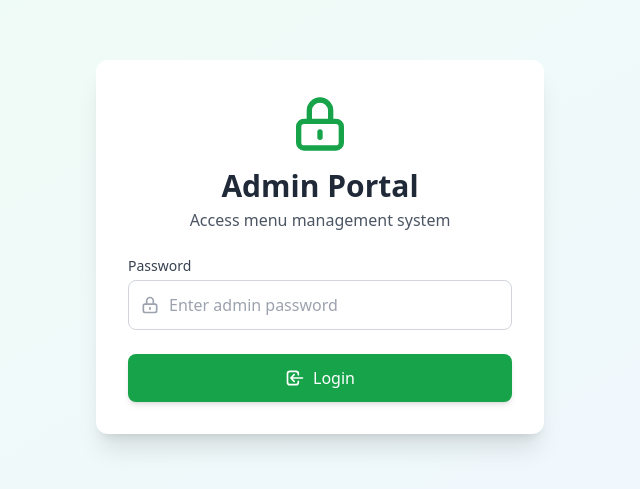
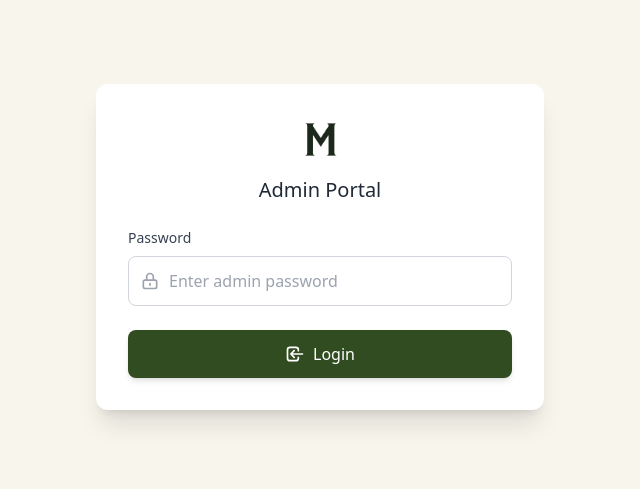
Before and after one commit to Ninecamp/marieta-frontend, a React (Vite) app: page /admin in a window 1280 px wide. Shown: the part 153-642 px from the top of the page, without its empty margins (320-960 px from the left). Built offline with nearby package versions, Linux system fonts and the light colour scheme.

Commit message:
Enhance Admin component with PDF fetching state and update file size limit to 25MB

```diff
--- a/src/components/Admin.jsx
+++ b/src/components/Admin.jsx
@@ -23,12 +23,14 @@ const Admin = () => {
     barPdf: false,
   });
   const navigate = useNavigate();
+  const [fetching, setFetching] = useState(false);
 
   useEffect(() => {
     const auth = localStorage.getItem("admin_auth");
     if (!auth) {
       return;
     }
+    setFetching(true);
     checkPdfAvailability().then((data) => {
       setPdfAvailability(data);
       if (data.foodPdf) {
@@ -37,6 +39,7 @@ const Admin = () => {
       if (data.barPdf) {
         setCurrentBarPdf({ filename: "bar-menu.pdf" });
       }
+      setFetching(false);
     });
   }, []);
 
@@ -53,11 +56,9 @@ const Admin = () => {
       localStorage.setItem("admin_auth", "true");
       setMessage({ text: "Login successful!", type: "success" });
 
-      // Check PDF availability after successful login
       const availabilityData = await checkPdfAvailability();
       setPdfAvailability(availabilityData);
 
-      // Update current PDF states based on availability
       if (availabilityData.foodPdf) {
         setCurrentFoodPdf({ filename: "food-menu.pdf" });
       }
@@ -85,10 +86,9 @@ const Admin = () => {
       return;
     }
 
-    // Check file size (limit to 10MB)
-    if (file.size > 10 * 1024 * 1024) {
+    if (file.size > 25 * 1024 * 1024) {
       setMessage({
-        text: "File is too large. Maximum size is 10MB.",
+        text: "File is too large. Maximum size is 25MB.",
         type: "error",
       });
       return;
@@ -118,8 +118,7 @@ const Admin = () => {
     setMessage({ text: `Uploading ${type} menu...`, type: "info" });
 
     try {
-      // Use the new uploadPdf function
-      const response = await uploadPdf(selectedFile, type);
+      await uploadPdf(selectedFile, type);
 
       if (type === "food") {
         setFoodPdf(null);
@@ -151,7 +150,6 @@ const Admin = () => {
   };
 
   const handlePdfDownload = async (type) => {
-    // Check if PDF is available before downloading
     const isPdfAvailable =
       type === "food" ? pdfAvailability.foodPdf : pdfAvailability.barPdf;
 
@@ -167,7 +165,6 @@ const Admin = () => {
 
     try {
       setDownloading((prev) => ({ ...prev, [type]: true }));
-      // Use the new downloadPdf function
       await downloadPdf(type);
     } catch (error) {
       setMessage({
@@ -180,7 +177,6 @@ const Admin = () => {
   };
 
   const PdfCard = ({ title, currentPdf, pdfName, type }) => {
-    // Check if PDF is available for this card type
     const isPdfAvailable =
       type === "food" ? pdfAvailability.foodPdf : pdfAvailability.barPdf;
 
@@ -205,7 +201,6 @@ const Admin = () => {
         </h2>
 
         <div className="flex flex-col space-y-8">
-          {/* Current Menu Section */}
           <div className="bg-gray-50 p-6 rounded-xl border border-gray-200 hover:border-indigo-200 transition-colors">
             <h3 className="font-semibold text-gray-800 mb-4 flex items-center text-lg">
               <svg
@@ -225,7 +220,7 @@ const Admin = () => {
               Current Menu
             </h3>
 
-            {isPdfAvailable ? (
+            {isPdfAvailable  ? (
               <div className="flex flex-col sm:flex-row items-stretch sm:items-center gap-4">
                 <div className="flex-1 truncate text-sm text-gray-700 bg-white p-3 rounded-lg border border-gray-200 shadow-sm">
                   <div className="flex items-center">
@@ -317,14 +312,13 @@ const Admin = () => {
                     ></path>
                   </svg>
                   <p className="mt-2 text-sm text-gray-500">
-                    No current menu available
+                    {fetching ? "Fetching PDF..." : "No current menu available"}
                   </p>
                 </div>
               </div>
             )}
           </div>
 
-          {/* Upload New Menu Section */}
           <div className="border-t pt-6">
             <h3 className="font-semibold text-gray-800 mb-4 flex items-center text-lg">
               <svg
@@ -412,7 +406,7 @@ const Admin = () => {
                 </div>
 
                 <div className="text-xs text-gray-500 italic px-1">
-                  Only PDF files are accepted. Maximum size: 10MB.
+                  Only PDF files are accepted. Maximum size: 25MB.
                 </div>
               </div>
             </div>
@@ -478,27 +472,17 @@ const Admin = () => {
 
   if (!localStorage.getItem("admin_auth")) {
     return (
-      <div className="min-h-screen flex items-center justify-center bg-gradient-to-br from-green-50 to-blue-50 p-6">
+      <div className="h-dvh flex items-center justify-center bg-[#f8f5ed] p-6">
         <div className="bg-white p-8 rounded-xl shadow-xl w-full max-w-md">
-          <div className="text-center mb-6">
-            <svg
-              className="w-16 h-16 mx-auto text-green-600"
-              fill="none"
-              stroke="currentColor"
-              viewBox="0 0 24 24"
-              xmlns="http://www.w3.org/2000/svg"
-            >
-              <path
-                strokeLinecap="round"
-                strokeLinejoin="round"
-                strokeWidth="2"
-                d="M12 15v2m-6 4h12a2 2 0 002-2v-6a2 2 0 00-2-2H6a2 2 0 00-2 2v6a2 2 0 002 2zm10-10V7a4 4 0 00-8 0v4h8z"
-              ></path>
-            </svg>
-            <h1 className="text-3xl font-bold text-gray-800 mt-3">
+          <div className="text-center mb-6 flex flex-col items-center ">
+            <img
+              src="/png/M-logo-11Dark.png"
+              alt="Logo"
+              className="w-12 h-12 self-center"
+            />
+            <h1 className="text-xl font-medium text-gray-800 mt-3">
               Admin Portal
             </h1>
-            <p className="text-gray-600 mt-1">Access menu management system</p>
           </div>
 
           {message.text && (
@@ -567,7 +551,7 @@ const Admin = () => {
             <div>
               <label
                 htmlFor="password"
-                className="block text-sm font-medium text-gray-700 mb-1"
+                className="block text-sm font-medium text-gray-700 mb-2"
               >
                 Password
               </label>
@@ -593,7 +577,7 @@ const Admin = () => {
                   type="password"
                   value={password}
                   onChange={(e) => setPassword(e.target.value)}
-                  className="w-full pl-10 pr-4 py-3 border border-gray-300 rounded-lg focus:ring-2 focus:ring-green-500 focus:border-transparent transition-colors"
+                  className="w-full pl-10 pr-4 py-3 border border-gray-300 rounded-lg transition-colors"
                   placeholder="Enter admin password"
                   required
                 />
@@ -601,7 +585,7 @@ const Admin = () => {
             </div>
             <button
               type="submit"
-              className="w-full bg-green-600 hover:bg-green-700 text-white font-medium py-3 px-4 rounded-lg transition-colors shadow-md hover:shadow-lg focus:outline-none focus:ring-2 focus:ring-green-500 focus:ring-opacity-50 flex items-center justify-center"
+              className="w-full bg-[#324c22] hover:bg-gray-900 text-white font-medium py-3 px-4 rounded-lg transition-colors shadow-md hover:shadow-lg focus:outline-none focus:ring-2 focus:ring-[#324c22] flex items-center justify-center"
             >
               <svg
                 className="w-5 h-5 mr-2"
@@ -629,7 +613,6 @@ const Admin = () => {
     <div className="min-h-screen bg-[#f8f5ed]">
       <div className="container mx-auto px-4 py-8">
         <div className="pb-6 md:pb-10">
-
           <div className="flex flex-row justify-between items-center ">
             <div className="flex items-center mb-0">
               <img
@@ -668,7 +651,6 @@ const Admin = () => {
               Logout
             </button>
           </div>
-
         </div>
         <div className="grid grid-cols-1 md:grid-cols-2 gap-8">
           <PdfCard
```
